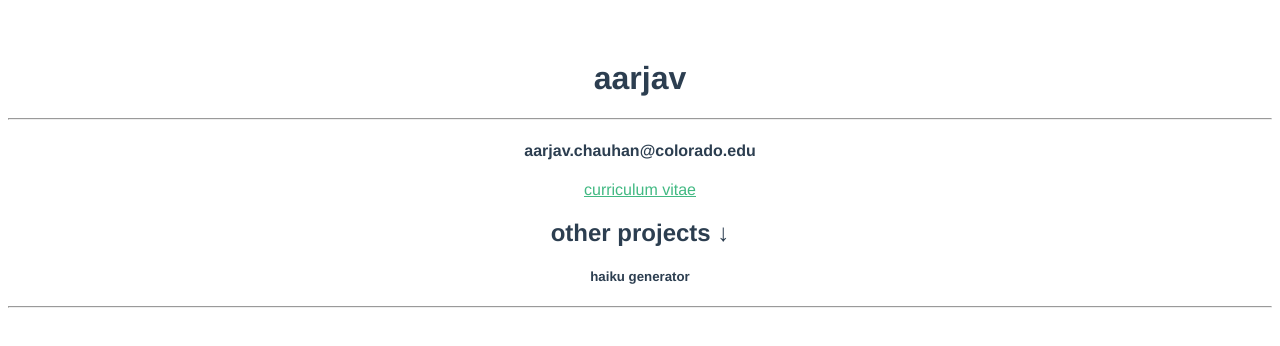
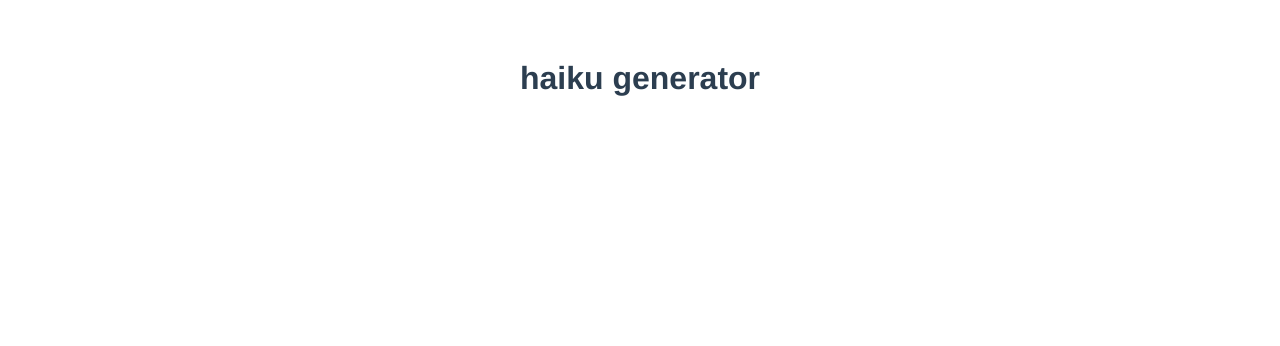
Before and after one commit to aarjavchauhan/portfolio, a Vue app in the folder aarjav/: page /haiku in a window 1280 px wide. Shown: the top 346 px of the page. Built offline with nearby package versions, Linux system fonts and the light colour scheme.

Commit message:
turned components into views. Got routes to work. Haiku link added

```diff
--- a/aarjav/src/App.vue
+++ b/aarjav/src/App.vue
@@ -1,16 +1,14 @@
 <template>
-  <!-- <img alt="Vue logo" src="./assets/logo.png"> -->
-  <Home msg="aarjav"/>
+  <div id="App">
+    <router-view />
+  </div>
 </template>
 
 <script>
-import Home from './components/Home.vue'
 
 export default {
   name: 'App',
-  components: {
-    Home
-  }
+  components: {}
 }
 </script>
 
--- a/aarjav/src/router.js
+++ b/aarjav/src/router.js
@@ -1,13 +1,23 @@
-import { createApp } from 'vue';
 import { createRouter, createWebHistory } from 'vue-router';
-import App from './App.vue';
-import Home from './components/Home.vue';
+import Home from '@/views/Home.vue';
+import Haiku from '@/views/Haiku.vue';
+
+const routes = [
+  {
+    path: '/',
+    name: 'home',
+    component: Home
+   },
+  {
+    path: '/haiku',
+    name: 'haiku',
+    component: Haiku
+   }
+]
 
 const router = createRouter({
         history: createWebHistory(),
-        routes: [
-          { path: '/', component: Home },
-        ]
-      });
+        routes,
+});
 
-createApp(App).use(router);
+export default router;
--- /dev/null
+++ b/aarjav/src/views/Haiku.vue
@@ -0,0 +1,19 @@
+<template>
+
+  <h1>haiku generator</h1>
+
+</template>
+
+<script>
+export default {
+  name: 'Haiku',
+  props: {
+    msg: String
+  }
+}
+
+</script>
+
+<!-- Add "scoped" attribute to limit CSS to this component only -->
+<style scoped>
+</style>
--- a/aarjav/src/components/Home.vue
+++ b/aarjav/src/views/Home.vue
@@ -1,11 +1,11 @@
 <template>
-  <div class="hello">
-    <h1>{{ msg }}</h1>
+  <div>
+    <h1>aarjav</h1>
     <hr />
     <h4>aarjav.chauhan@colorado.edu</h4>
     <a rel="icon" href="/aarjavCV.pdf" target="_blank">curriculum vitae</a>
     <h2>other projects &#8595;</h2>
-    <h5>haiku generator</h5>
+     <router-link to="/haiku">Haiku</router-link>
     <hr />
   </div>
 </template>
```
